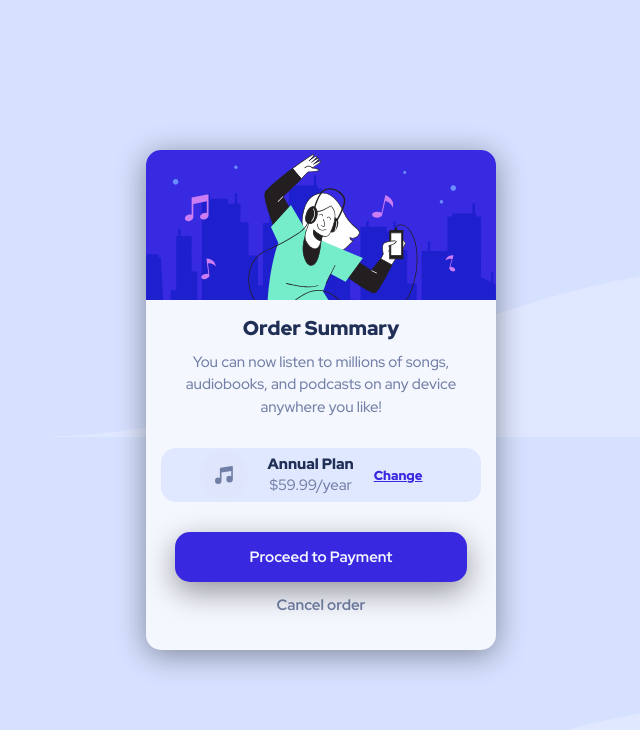
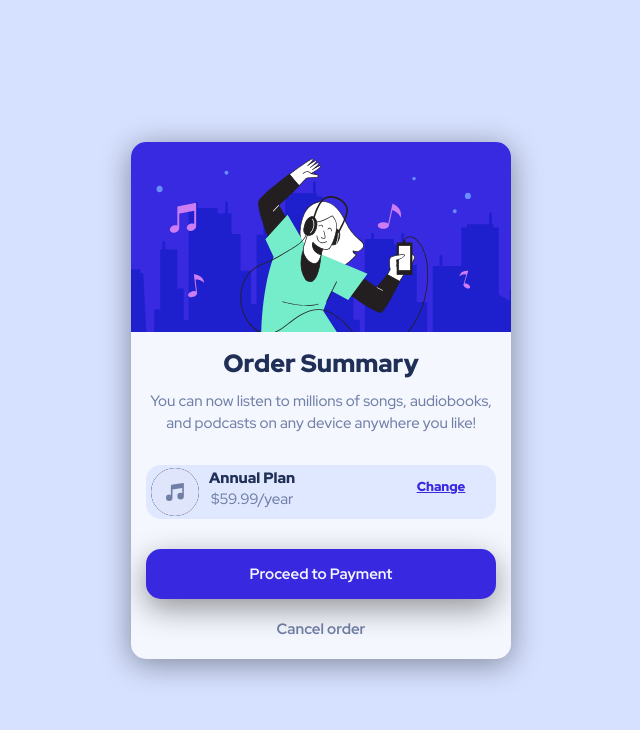
Before and after one commit to gideon-del/FEM-order-summary, a website: page index.html in a window 1280 px wide. Shown: the whole page, without its empty margins (319-959 px from the left). Drawn offline with Linux system fonts and the light colour scheme.

Commit message:
Making changes

```diff
--- a/index.html
+++ b/index.html
@@ -29,6 +29,7 @@
           </p>
         </div>
         <section class="card__price">
+          <div class="price">
             <img
               src="./images/icon-music.svg"
               alt="Music-icon"
@@ -37,6 +38,7 @@
             <div class="card__price--plan">
               <h2 class="price-header">Annual Plan</h2>
               <p class="paragraph">$59.99/year</p>
+            </div>
           </div>
           <a href="#" class="card__link">Change</a>
         </section>
--- a/scss/base/_typography.scss
+++ b/scss/base/_typography.scss
@@ -5,7 +5,7 @@ body {
   font-family: "Red Hat Display", sans-serif;
 }
 .card__heading {
-  font-size: 2rem;
+  font-size: 2.5rem;
   font-weight: $font-weight-9;
   color: $color-dark-blue;
   display: inline-block;
@@ -28,6 +28,11 @@ body {
   color: $color-primary-dark;
   font-size: 1.3rem;
   transition: all 0.4s ease;
+  // justify-self: flex-end;
+  width: 25%;
+  text-align: center;
+  padding: 1rem 0;
+  float: right;
   &:hover {
     text-decoration: none;
   }
--- a/scss/component/_button.scss
+++ b/scss/component/_button.scss
@@ -14,6 +14,7 @@
     box-shadow: 0 1rem 3rem rgba(0, 0, 0, 0.4);
     font-size: 1.5rem;
     position: relative;
+    width: 100%;
     &::after {
       content: "";
       position: absolute;
@@ -37,7 +38,7 @@
     font-size: 1.5rem;
     font-weight: $font-weight-7;
     display: inline-block;
-    margin-top: 1.3rem;
+    margin-top: 1rem;
     transition: all 0.4s ease-in;
     &:hover {
       color: $color-dark-blue;
@@ -45,5 +46,8 @@
   }
   @media only screen and (min-width: 1024px) {
     margin-top: 3rem;
+    &__cancel {
+      margin-top: 2rem;
+    }
   }
 }
--- a/scss/component/_card.scss
+++ b/scss/component/_card.scss
@@ -5,16 +5,18 @@
   border-radius: 15px;
   overflow: hidden;
   box-shadow: 0 0.5rem 3rem rgba(#000, 0.4);
-  max-width: 35rem;
+  max-width: 38rem;
 
   &__content {
     padding: 1.5rem;
+    padding-bottom: 0;
     text-align: center;
     width: 100%;
     & > * {
       margin-bottom: 2rem;
     }
   }
+
   &__price {
     padding: 0.3rem 0.5rem;
     background-color: $color-primary-light;
@@ -23,8 +25,6 @@
     display: flex;
     flex-direction: row;
     // margin-top: 1rem;
-    justify-content: center;
-    align-items: center;
     & > * {
       margin-right: 2rem;
     }
@@ -32,4 +32,11 @@
       margin: 3rem 0;
     }
   }
+  @media screen and (min-width: 1440px) {
+    height: 56rem;
+    max-width: 37rem;
+    &__text {
+      margin: 2rem 0;
+    }
+  }
 }
--- a/scss/global.scss
+++ b/scss/global.scss
@@ -1,3 +1,4 @@
+@use "./abstract" as *;
 @forward "base";
 @forward "component";
 body {
@@ -5,11 +6,26 @@ body {
   @media only screen and (min-width: 768px) {
     background-image: url("../images/pattern-background-desktop.svg");
   }
+  background-repeat: no-repeat;
+  background-size: cover;
 }
 .card__photo {
   background-image: url("../images/illustration-hero.svg");
   background-size: cover;
   background-position: 50% 50%;
-  height: 15rem;
+  height: 19rem;
   width: 100%;
 }
+.price {
+  justify-self: flex-end;
+  display: flex;
+  width: 100%;
+  float: left;
+}
+.card__price--img {
+  border-radius: 50%;
+  background-color: $color-dark-blue;
+  border: none;
+  outline: none;
+  margin-right: 1rem;
+}
```
Also changed, not shown: style/global.css, 1 other file. Lines whose indentation alone changed are shown as unchanged.
